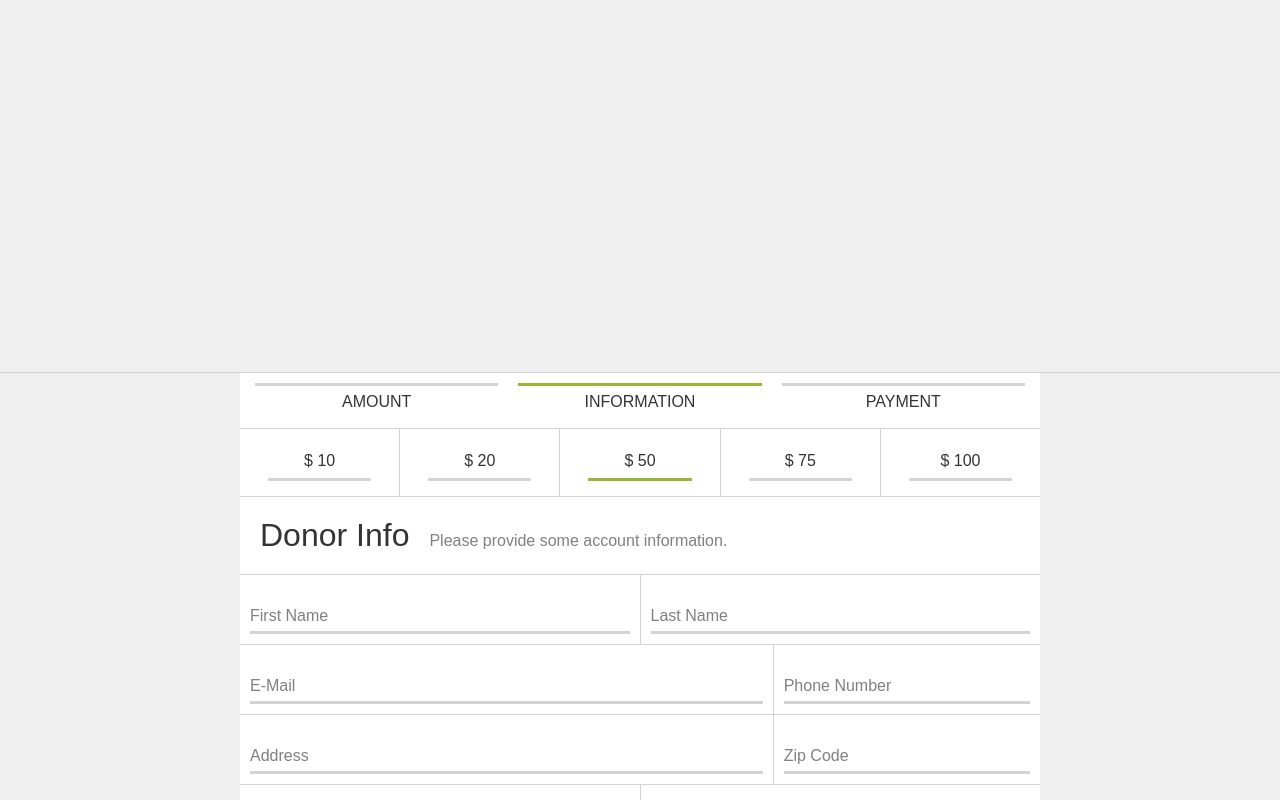
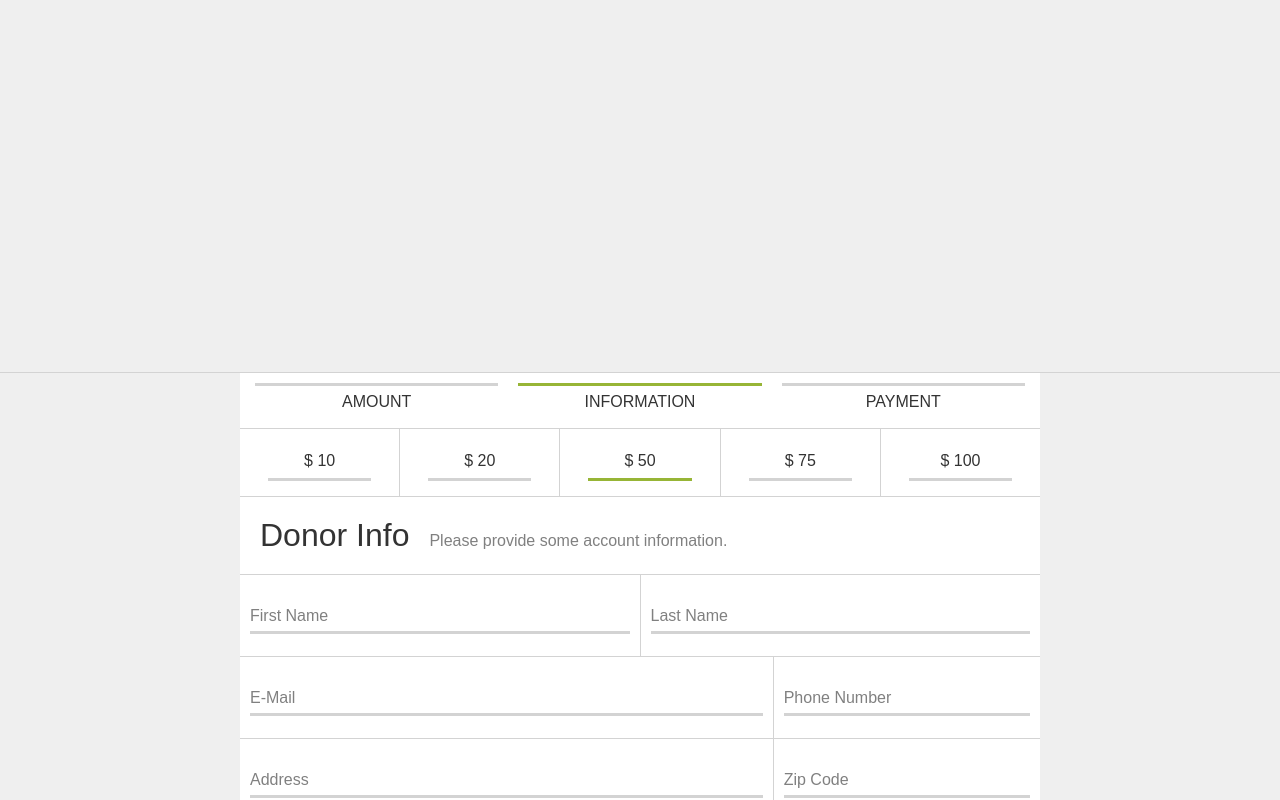
Before and after one commit to TJTorola/Friends-Of-Maple, a React app: page / in a window 1280 px wide. Both pictures are taken after a click on the element "INFORMATION". Shown: the part 577-1377 px from the top of the page. Built offline with nearby package versions, Linux system fonts and the light colour scheme; the HTML template or start-up script is replaced by a standard one.

Commit message:
Style errors

```diff
--- a/src/components/input/text.jsx
+++ b/src/components/input/text.jsx
@@ -14,7 +14,7 @@ const TextInput = ({ printable, errors, value, setValue, mask }) => {
       <input onChange={handleChange} value={value} ref={el => input = el} required />
       <label>{ printable }</label>
       <span className="bar" />
-      { errors && <span className="error">{ errors[0] }</span> }
+      <span className="error">{ (errors && errors[0]) || ' ' }</span>
     </div>
   );
 }
--- a/src/style/components/input.scss
+++ b/src/style/components/input.scss
@@ -11,8 +11,7 @@
 
   input {
     border-bottom: 3px solid $lightGray;
-  	flex: 1 1 auto;
-  	order: 2;
+		order: 2;
     padding: 5px;
   }
 
@@ -33,11 +32,10 @@
     transform: scale(1) translate3d(0, 22px, 0);
   }
 
-  .bar {
-    display: block;
-  	order: 3;
-  	top: 0;
-  }
+	.bar {
+		position: relative;
+		top: 31px;
+	}
 
   .bar::before {
   	background: $green;
@@ -52,4 +50,23 @@
   input:focus ~ .bar::before {
     width: 100%;
   }
+
+	.error {
+		color: $red;
+		padding-top: 2px;
+		font-size: .7rem;
+		height: 10px;
+		order: 2;
+	}
+
+	&.has-error {
+		label {
+			color: $red;
+		}
+
+		.bar::before {
+			width: 100%;
+			background: $red;
+		}
+	}
 }
--- a/src/style/vars.scss
+++ b/src/style/vars.scss
@@ -1,3 +1,5 @@
+$red: #f99090;
+
 $gray: gray;
 $lightGray: lightgray;
 
```
